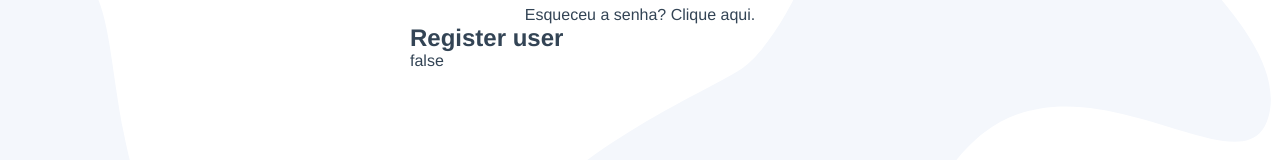
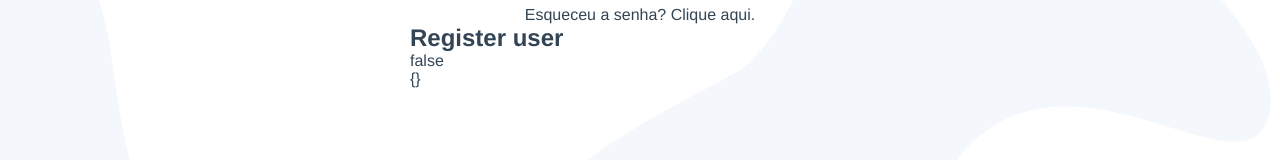
Before and after one commit to Fabricio-Guima/ranek-vue-3, a Vue app: page /login in a window 1280 px wide. Shown: the part 377-537 px from the top of the page. Built offline with nearby package versions, Linux system fonts and the light colour scheme.

Commit message:
remove .value from object user

```diff
--- a/src/components/Header.vue
+++ b/src/components/Header.vue
@@ -21,7 +21,7 @@ import { computed } from "vue";
 
 const userStore = useUserStore();
 
-const name = computed(() => userStore.user?.value?.nome.replace(/ .*/, ""));
+const name = computed(() => userStore.user.nome?.replace(/ .*/, ""));
 </script>
 
 <style scoped>
--- a/src/stores/user.js
+++ b/src/stores/user.js
@@ -14,7 +14,8 @@ export const useUserStore = defineStore("user", () => {
     api
       .get(`/users/${email}`)
       .then((response) => {
-        user.value = response.data;
+        Object.assign(user, { ...response.data });
+        console.log("user reactive: ", user);
         router.push({ name: "user" });
       })
       .catch((error) => console.log("error login", error));
--- a/src/views/LoginView.vue
+++ b/src/views/LoginView.vue
@@ -14,7 +14,7 @@
     </p>
     <RegisterUser />
     <p>{{ userStore.isLogged }}</p>
-    <p>{{ userStore.user.value }}</p>
+    <p>{{ userStore.user }}</p>
   </section>
 </template>
 
```
